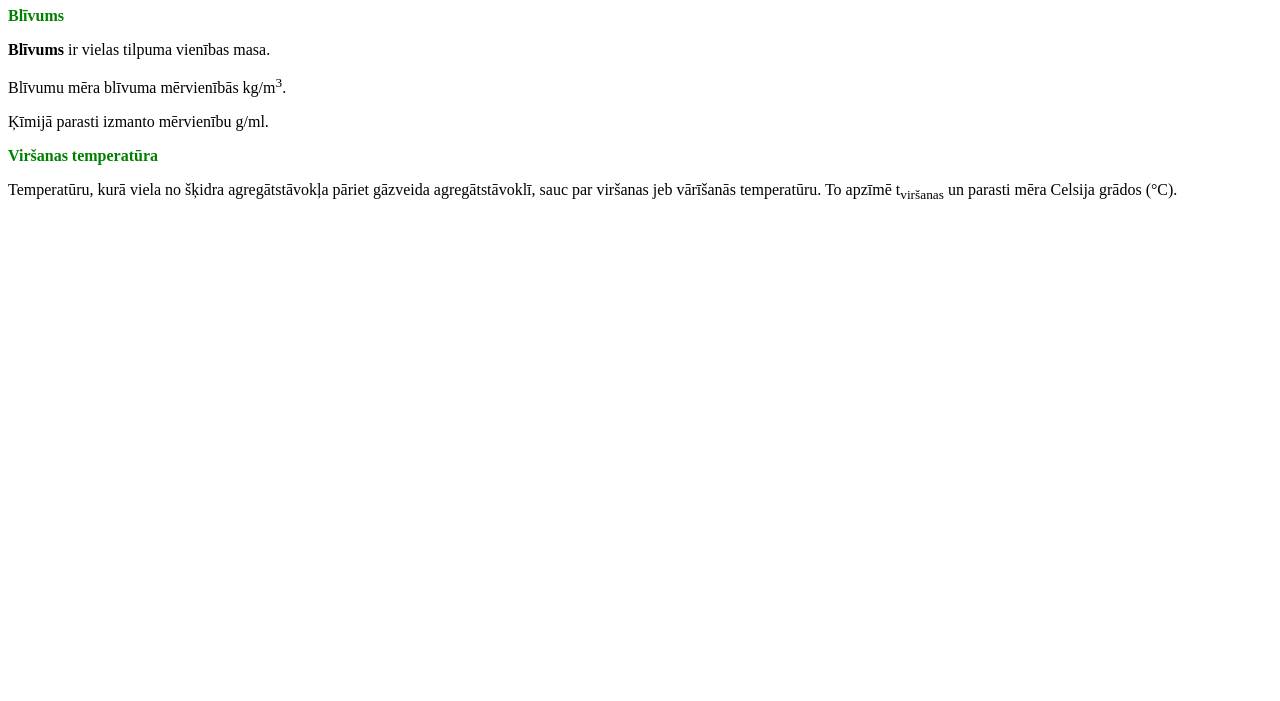
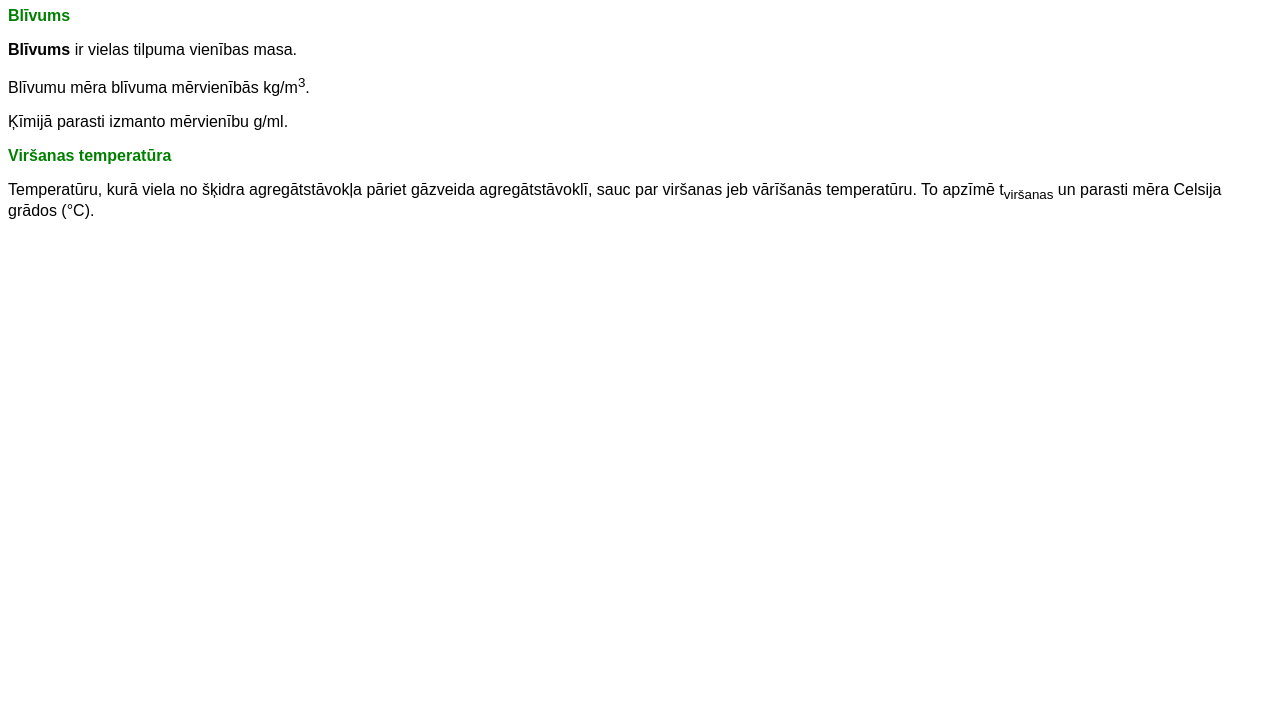
Before and after one commit to Preimanis/Preimanis, a plain HTML site: page 8P_06_03_V1_Sagatave.html in a window 1280 px wide. Shown: the part 99-800 px from the top of the page. Drawn offline with Linux system fonts and the light colour scheme.

Commit message:
Update 8P_06_03_V1_Sagatave.html

```diff
--- a/8P_06_03_V1_Sagatave.html
+++ b/8P_06_03_V1_Sagatave.html
@@ -1,5 +1,5 @@
 <!DOCTYPE html>
-<html style="font:arial;">
+<html style="font-family:arial;">
 <head>
 <meta charset="UTF-8">
 <title>Ķīmija</title>
```
